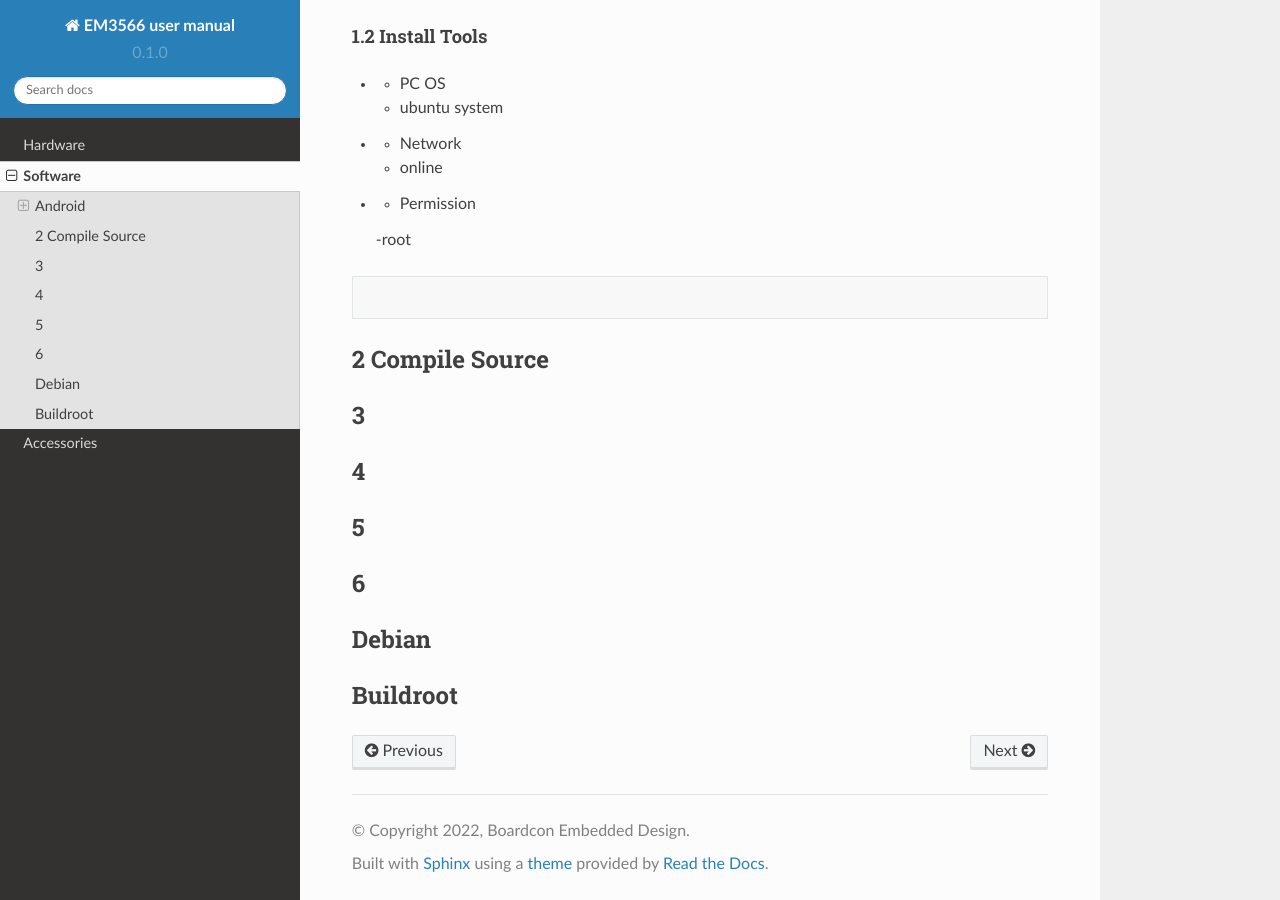
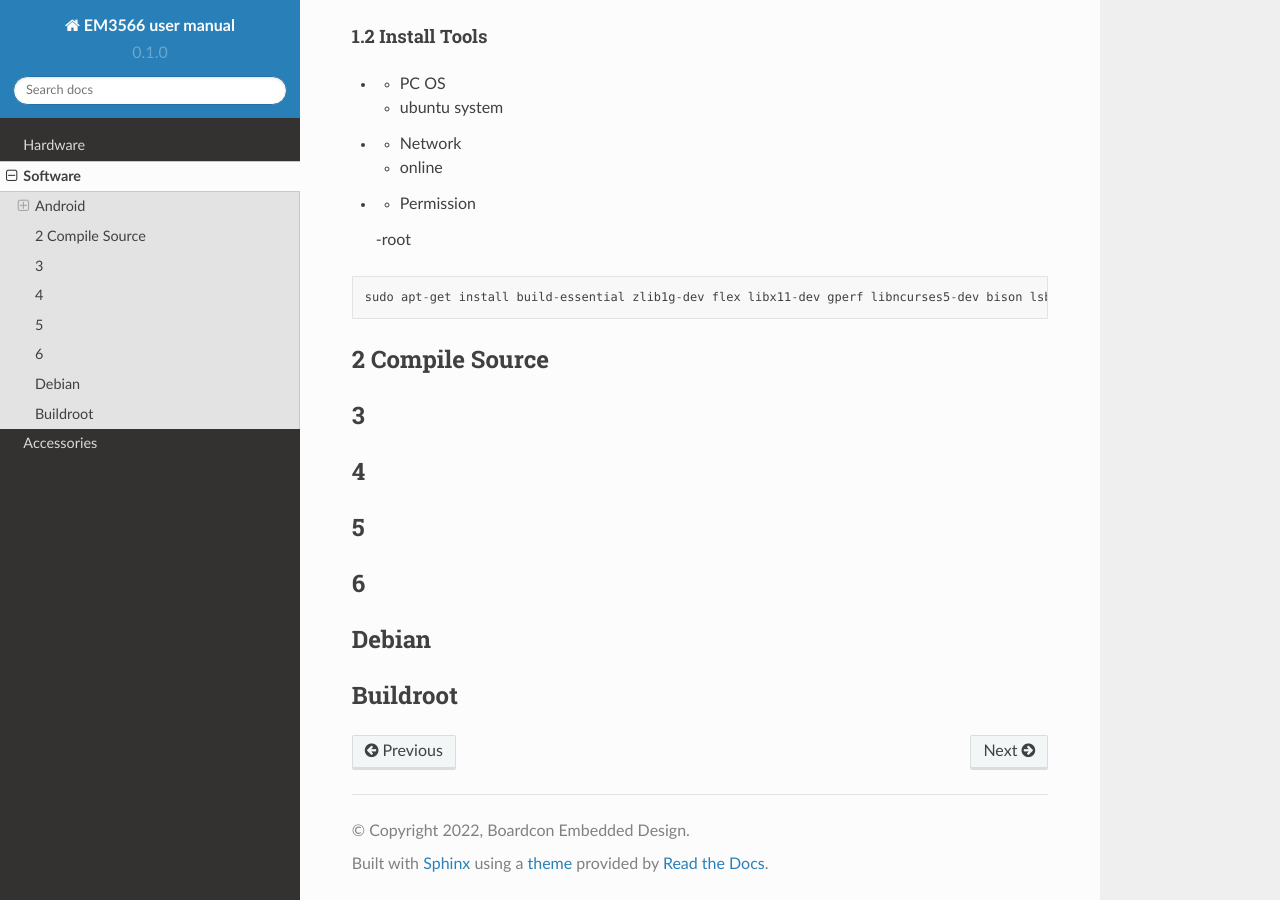
Before and after one commit to boardcon/EM3566, a Sphinx documentation site: the page built from docs/source/software.rst, in a window 1280 px wide and 900 px high, scrolled down 989 px. Built offline with Sphinx 7.4.7 and the Read the Docs theme 2.0.0, drawn with Linux system fonts in a browser that asks for light colours.

Commit message:
Update software.rst

```diff
--- a/docs/source/software.rst
+++ b/docs/source/software.rst
@@ -56,6 +56,7 @@
 
 .. code-block::
 
+ sudo apt-get install build-essential zlib1g-dev flex libx11-dev gperf libncurses5-dev bison lsb-core lib32z1-dev g++-multilib lib32ncurses5-dev uboot-mkimage g++-4.4-multilib repo git ssh make gcc libssl-dev liblz4-tool expect g++ patchelf chrpath gawk texinfo chrpath diffstat binfmt-support qemu-user-static live-build bison flex fakeroot cmake gcc-multilib g++-multilibdevice-tree-compiler python-pip ncurses-dev pyelftools unzip
 
 2 Compile Source
 -----------------
```
